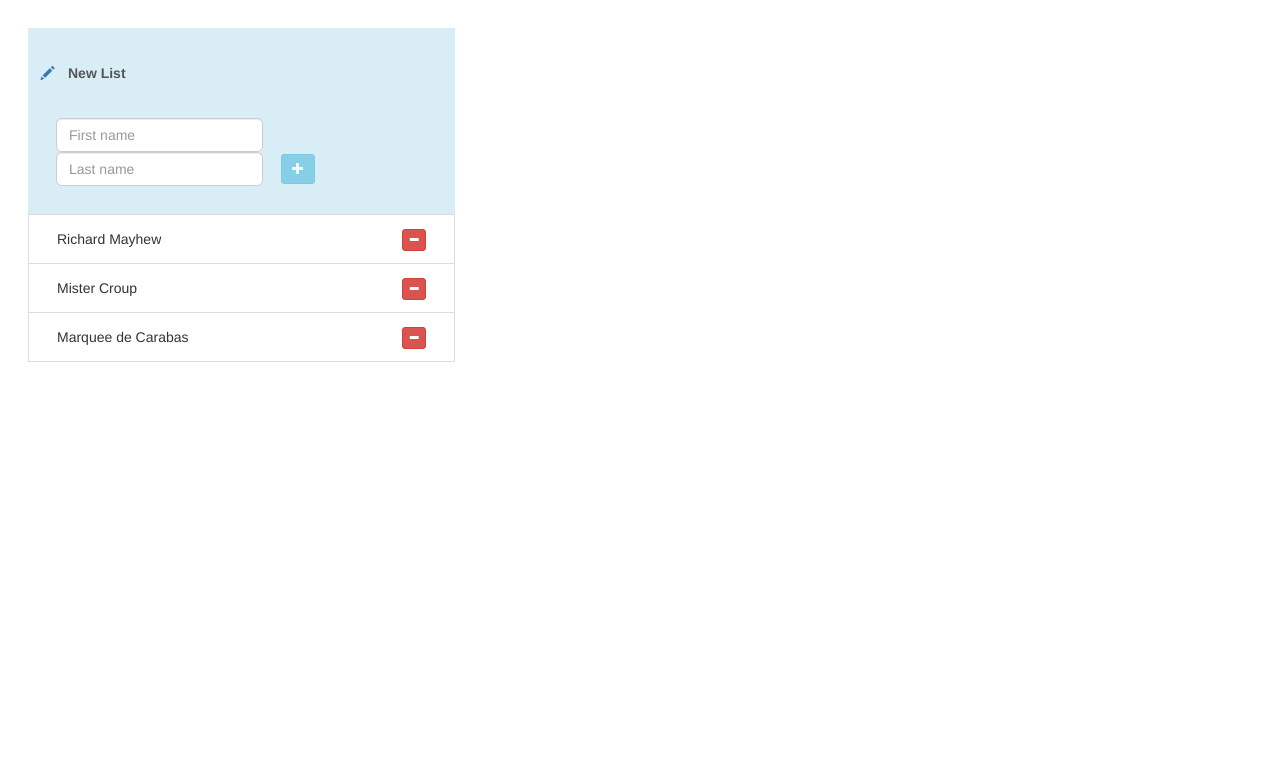
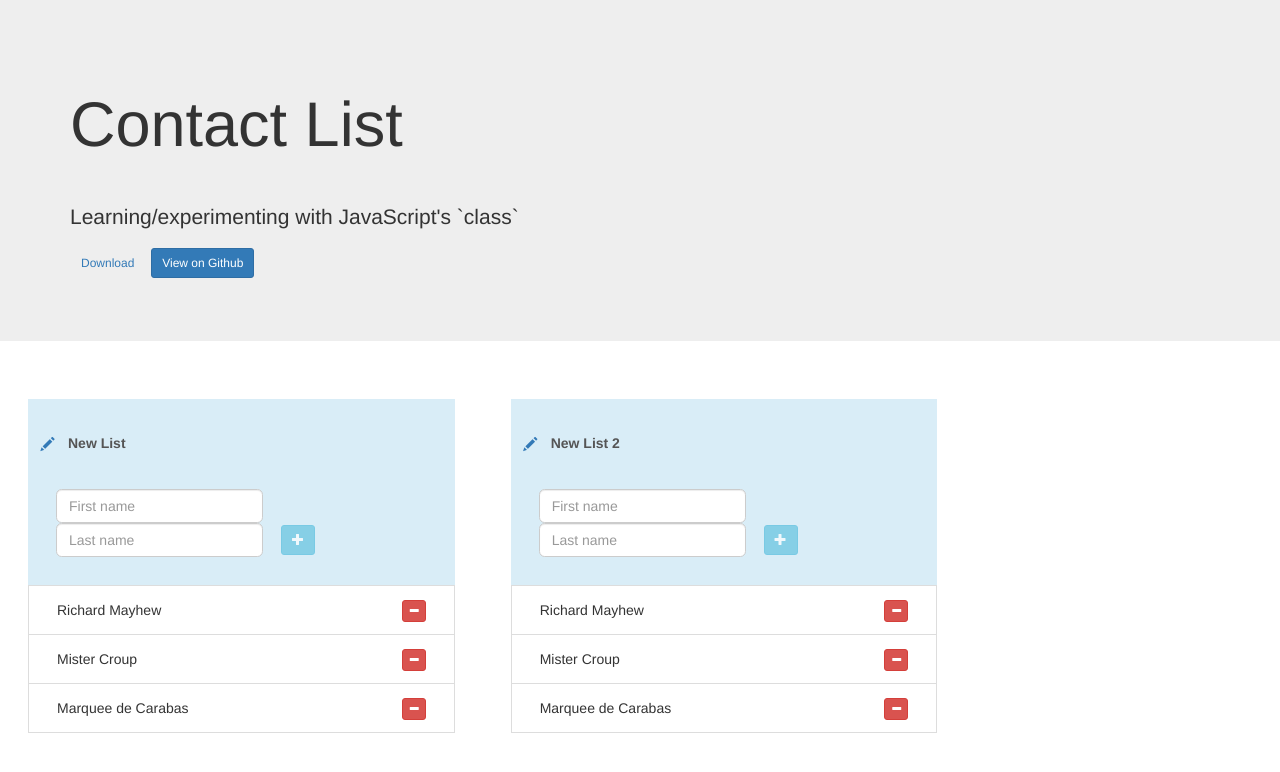
Before and after one commit to nominalaeon/contact-list, a website: page index.html in a window 1280 px wide. Drawn offline with nearby package versions, Linux system fonts and the light colour scheme.

Commit message:
Adding repo and demo links

```diff
--- a/index.html
+++ b/index.html
@@ -18,11 +18,51 @@
 
     <body>
 
+        <div class="jumbotron">
+            <div class="container">
+                <h1 class="display-4 visible-md visible-lg">Contact List</h1>
+                <h1 class="display-1 visible-sm">Contact List</h1>
+                <h1 class="visible-xs">Contact List</h1>
+
+                <p class="lead">Learning/experimenting with JavaScript's `class`</p>
+
+                <p>
+                    <a class="btn btn-primary-outline btn-sm" href="https://github.com/nominalaeon/contact-list/archive/develop.zip" role="button">Download</a>
+                    <a class="btn btn-primary btn-sm" href="https://github.com/nominalaeon/contact-list" role="button">View on Github</a>
+                </p>
+            </div>
+        </div>
+
         <div class="contacts col-xs-10 col-xs-offset-1 col-sm-6 col-sm-offset-3 col-md-4 col-md-offset-4">
 
             <form class="contacts__label form-inline bg-info">
                 <label class="text-primary glyphicon glyphicon-pencil" for="label" title="Edit label for contact list"></label>
                 <input class="form-control" id="label" name="label" type="text" value="New List" />
+            </form>
+
+            <form class="contacts__form form-inline bg-info">
+
+                <div class="form-group">
+                    <input class="contact-form__input form-control" name="first-name" placeholder="First name" type="text">
+                </div>
+
+                <div class="form-group">
+                    <input class="contact-form__input form-control" name="last-name" placeholder="Last name" type="text">
+                </div>
+
+                <button class="contact-form__submit btn btn-info btn-sm" disabled="true" type="button">
+                    <span class="glyphicon glyphicon-plus" aria-hidden="true"></span>
+                </button>
+            </form>
+
+            <ul class="contacts__list list-group"></ul>
+        </div>
+
+        <div class="contacts col-xs-10 col-xs-offset-1 col-sm-6 col-sm-offset-3 col-md-4 col-md-offset-4">
+
+            <form class="contacts__label form-inline bg-info">
+                <label class="text-primary glyphicon glyphicon-pencil" for="label" title="Edit label for contact list"></label>
+                <input class="form-control" id="label" name="label" type="text" value="New List 2" />
             </form>
 
             <form class="contacts__form form-inline bg-info">
```
Also changed, not shown: README.md.
